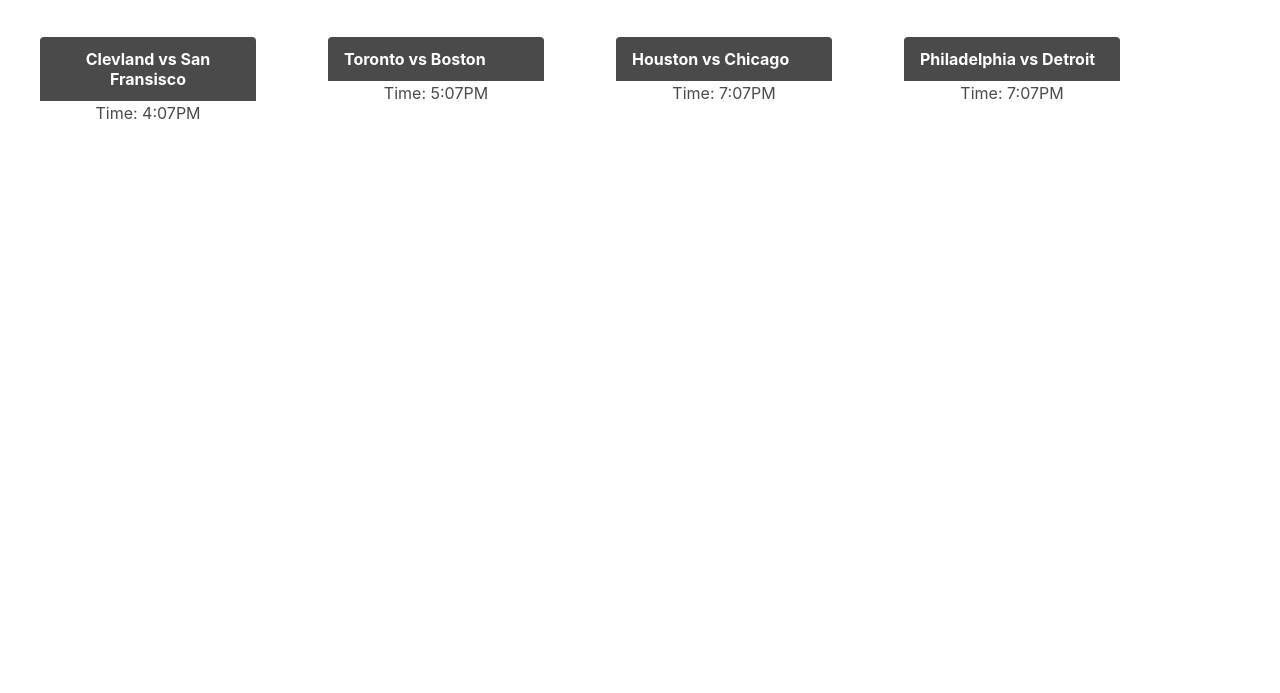
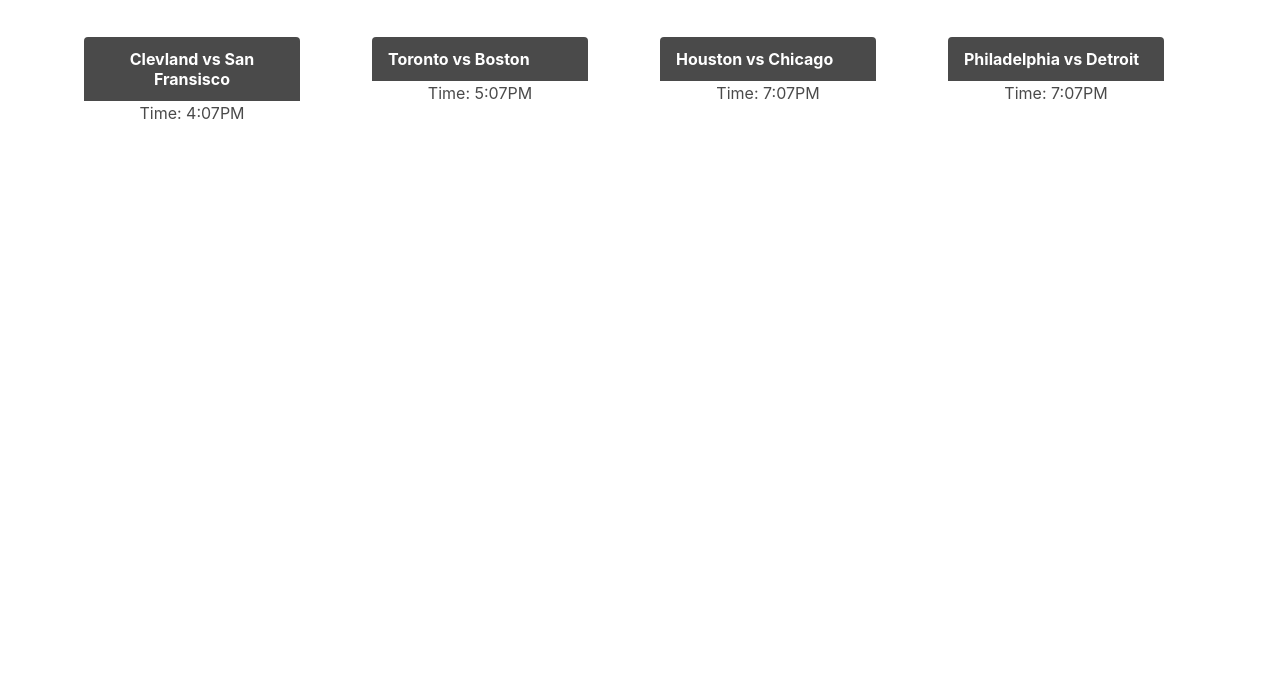
Before and after one commit to Soteria-Smart-Contracts/MLB-Stats, a plain HTML site: page index.html in a window 1280 px wide. Shown: the part 107-800 px from the top of the page. Drawn offline with nearby package versions, Linux system fonts and the light colour scheme; no server answers.

Commit message:
July 19, 2022 1:46 PM

```diff
--- a/index.html
+++ b/index.html
@@ -10,7 +10,7 @@
 <body>
     <section id="Games">
         <h1 class="is-size-3 my-6 mx-6 has-text-centered">Todays Games</h1>
-        <div id="Gameday" class="container mx-1 columns has-text-centered is-tablet">
+        <div id="Gameday" class="container mx-6 columns has-text-centered is-tablet">
             <div id="Game1" class="column mx-5">
                 <Matchup class="is-size-6 has-text-centered message-header">Clevland vs San Fransisco</Matchup>
                 <a class="message-body">Time: 4:07PM</a>
```
